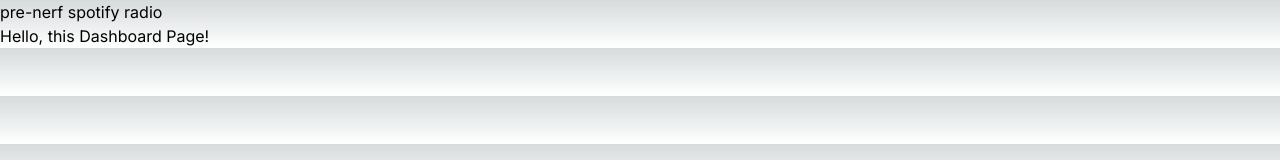
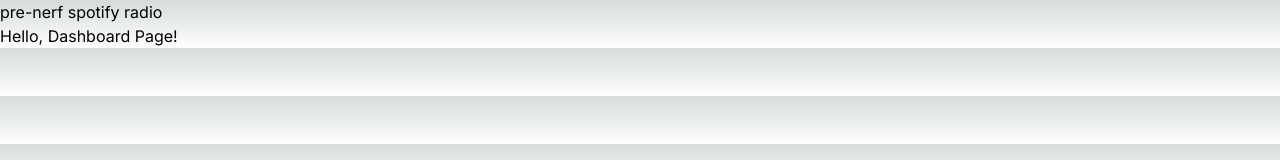
Before and after one commit to DzakirinAsyraff/pre-nerf-spotify-radio, a Next.js app: page /dashboard in a window 1280 px wide. Shown: the top 160 px of the page. Built offline with nearby package versions, Linux system fonts and the light colour scheme.

Commit message:
SRK-1 test again

```diff
--- a/app/dashboard/page.tsx
+++ b/app/dashboard/page.tsx
@@ -1,4 +1,4 @@
 // `app/dashboard/page.tsx` is the UI for the `/dashboard` URL
 export default function Page() {
-    return <h1>Hello, this Dashboard Page!</h1>
+    return <h1>Hello, Dashboard Page!</h1>
   }
```
